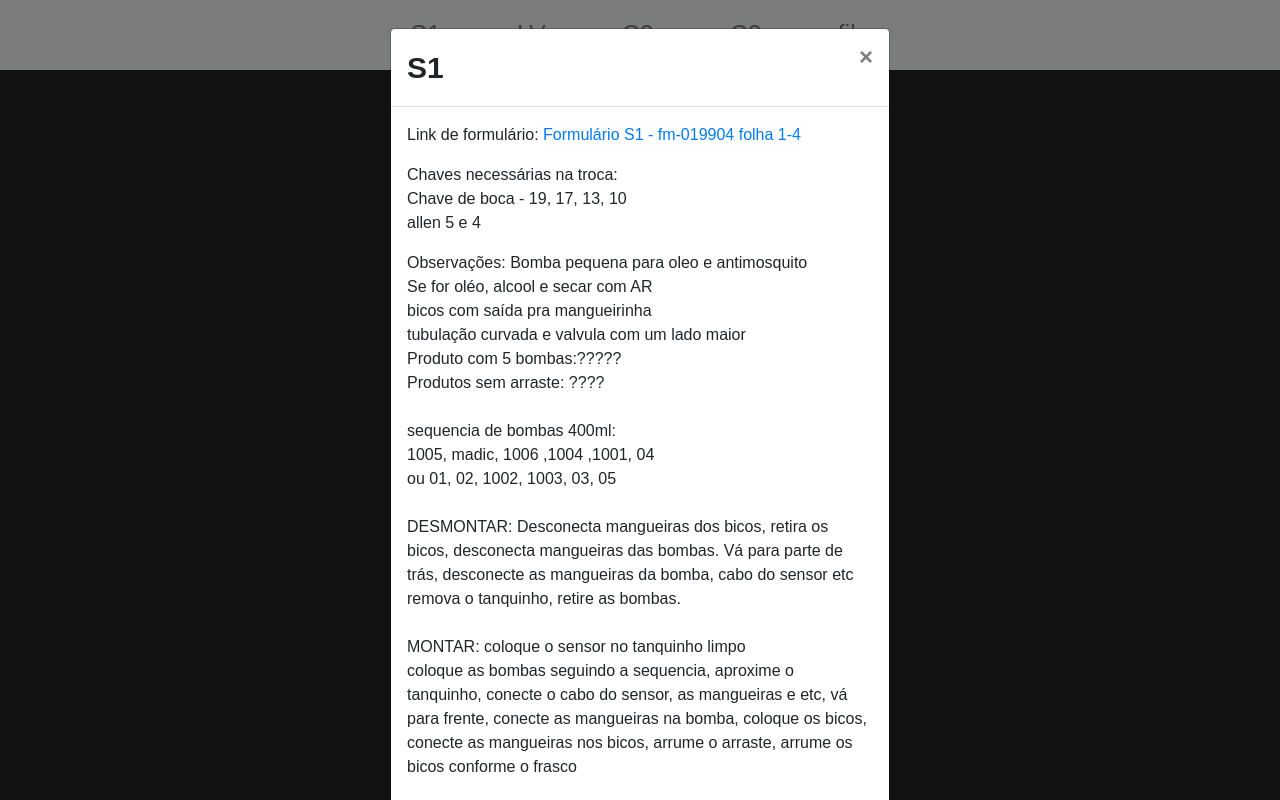
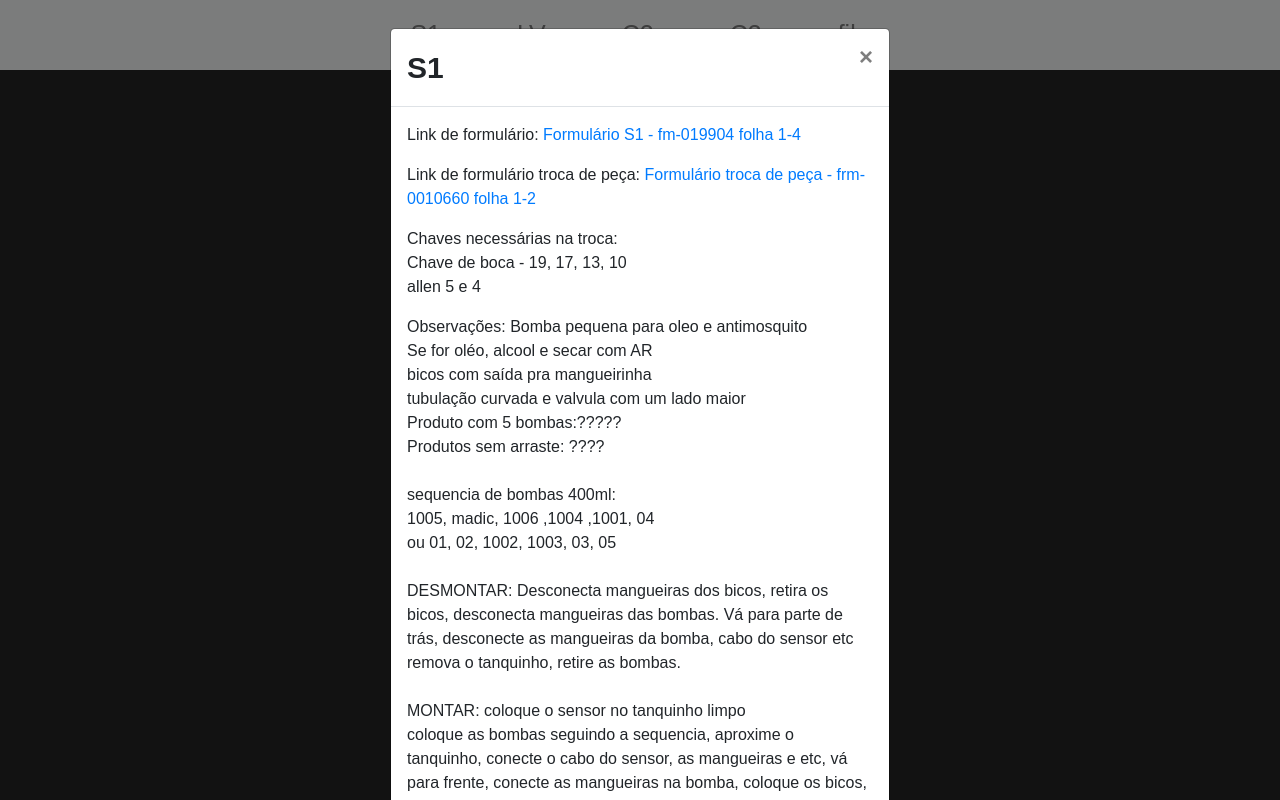
Before and after one commit to befujarra/time-production, a plain HTML site: page index.html in a window 1280 px wide. Both pictures are taken after a click on the link "S1". Drawn offline with nearby package versions, Linux system fonts and the light colour scheme.

Commit message:
Update index.html

```diff
--- a/index.html
+++ b/index.html
@@ -67,6 +67,7 @@
           </div>
           <div class="modal-body">
             <p>Link de formulário: <a href="https://truviewer.kenvue.com/DocumentRender.aspx?Id=59712.34061.1996.21534&Repository=TE">Formulário S1 - fm-019904  folha 1-4</a></p>
+            <p>Link de formulário troca de peça: <a href="#">Formulário troca de peça - frm-0010660  folha 1-2</a></p>
             <p>Chaves necessárias na troca: <br>Chave de boca - 19, 17, 13, 10 <br> allen 5 e 4</p>
             <p>Observações: Bomba pequena para oleo e antimosquito <br>Se for oléo, alcool e secar com AR <br> bicos com saída pra mangueirinha <br>tubulação curvada e valvula com um lado maior <br>Produto com 5 bombas:????? <br>Produtos sem arraste: ????<br><br> sequencia de bombas 400ml: <br>1005, madic, 1006 ,1004 ,1001, 04 <br> ou 01, 02, 1002, 1003, 03, 05 <br>
               <br>DESMONTAR:  Desconecta mangueiras dos bicos, retira os bicos, desconecta mangueiras das bombas. Vá para parte de trás, desconecte as mangueiras da bomba, cabo do sensor etc remova o tanquinho, retire as bombas.
```
